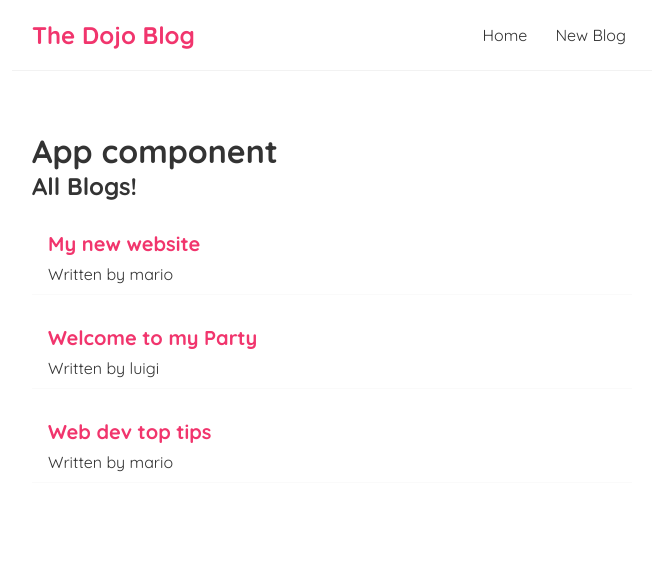
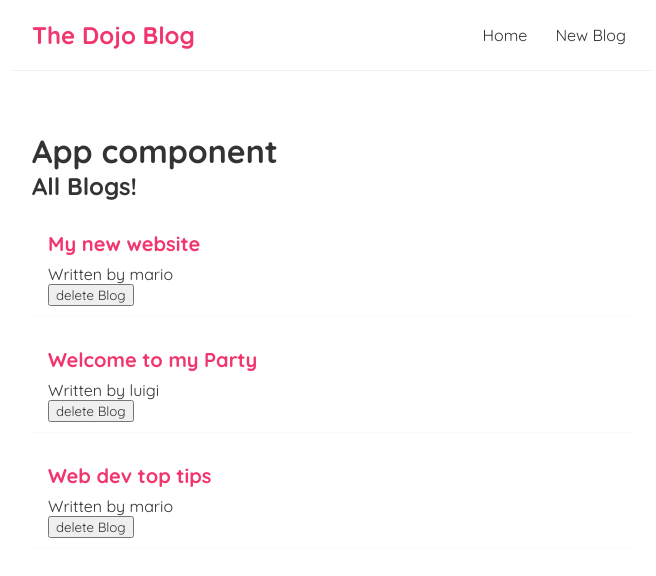
Before and after one commit to JonPro0/create_react_app, a React (Create React App) app: page / in a window 1280 px wide. Shown: the top 576 px of the page, without its empty margins (308-964 px from the left). Built offline with nearby package versions, Linux system fonts and the light colour scheme.

Commit message:
finished lesson 15 in lesson 16 a problem with npx TODO: fix this problem

```diff
--- /dev/null
+++ b/data/db.json
@@ -0,0 +1,17 @@
+{
+    "blogs": [
+        {
+            "title": "My firast Blog",
+            "body" : "why do we use it",
+            "author" : "mario",
+            "id" : 1
+        },
+        {
+            "title": "My second Blog",
+            "body" : "why do we use it",
+            "author" : "Luigi",
+            "id" : 2
+
+        }
+    ]
+}
--- a/src/BlogList.js
+++ b/src/BlogList.js
@@ -1,4 +1,4 @@
-const BlogList = ({blogs, title}) => {
+const BlogList = ({blogs, title, handleDelete}) => {
     return (
         <div className="blog-list">
             <h2>{title}</h2>
@@ -6,6 +6,7 @@
                 <div className="blog-preview" key={blog.id}>
                     <h2>{blog.title}</h2>
                     <p>Written by {blog.author}</p>
+                    <button onClick={() => handleDelete(blog.id)}>delete Blog</button>
                 </div>
             ))}
         </div>
--- a/src/Home.js
+++ b/src/Home.js
@@ -1,4 +1,4 @@
-import {useState} from 'react'
+import {useState, useEffect} from 'react'
 import BlogList from './BlogList';
 
 const Home = () => {
@@ -7,9 +7,20 @@
         {title: 'Welcome to my Party', body: 'lorem ipsum', author: "luigi", id: 2},
         {title: 'Web dev top tips', body: 'lorem ipsum', author: "mario", id: 3},
     ])
+
+
+    const handleDelete = (id) => {
+        const newBlogs = blogs.filter(blog => blog.id !== id)
+        setBlogs(newBlogs)
+    }
+
+    useEffect(() => {
+        console.log('use effect ran')
+
+    }, [])
     return (
         <div className="home">
-            <BlogList blogs={blogs} title="All Blogs!"/>
+            <BlogList blogs={blogs} title="All Blogs!" handleDelete={handleDelete}/>
         </div>
      );
 }
```
